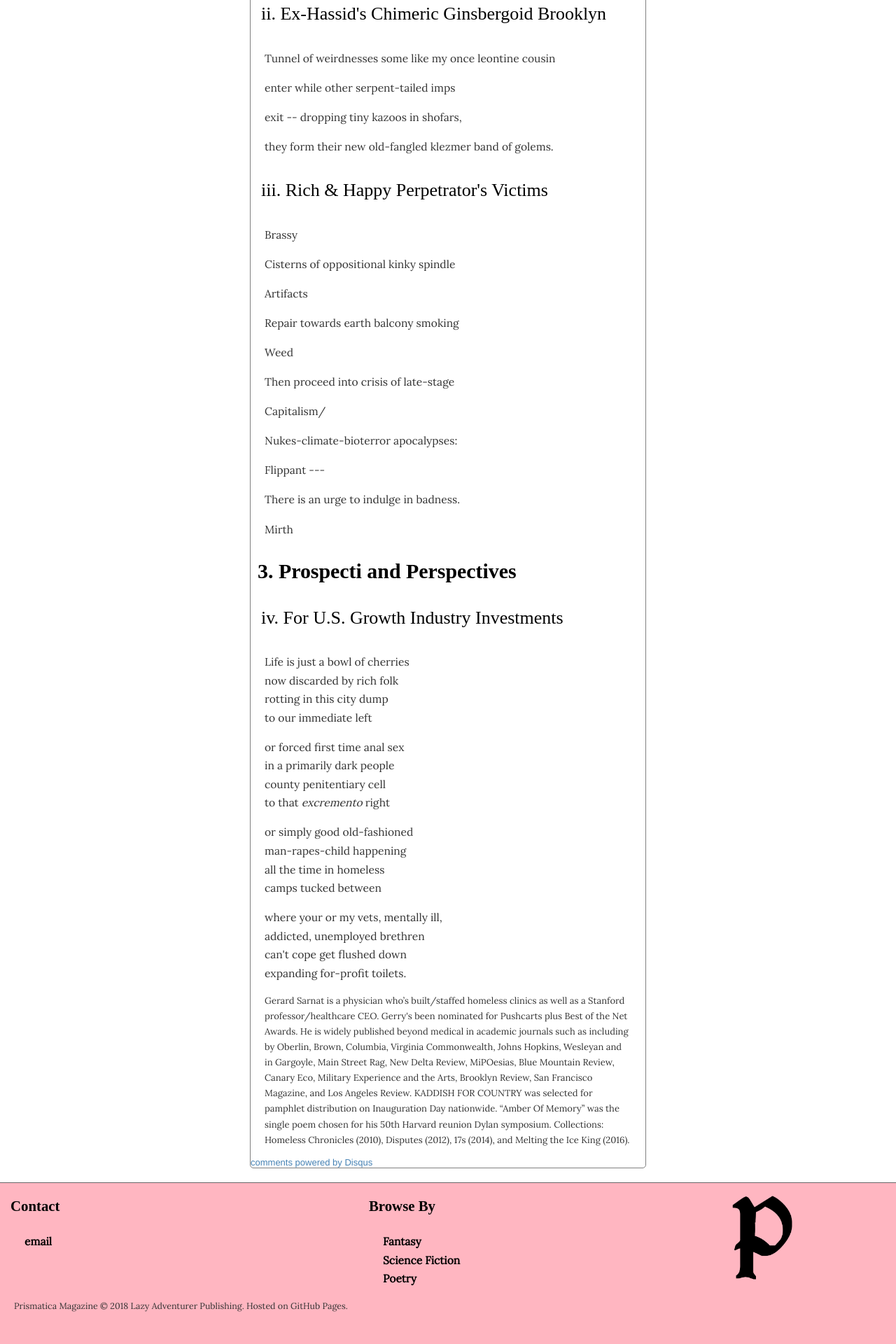
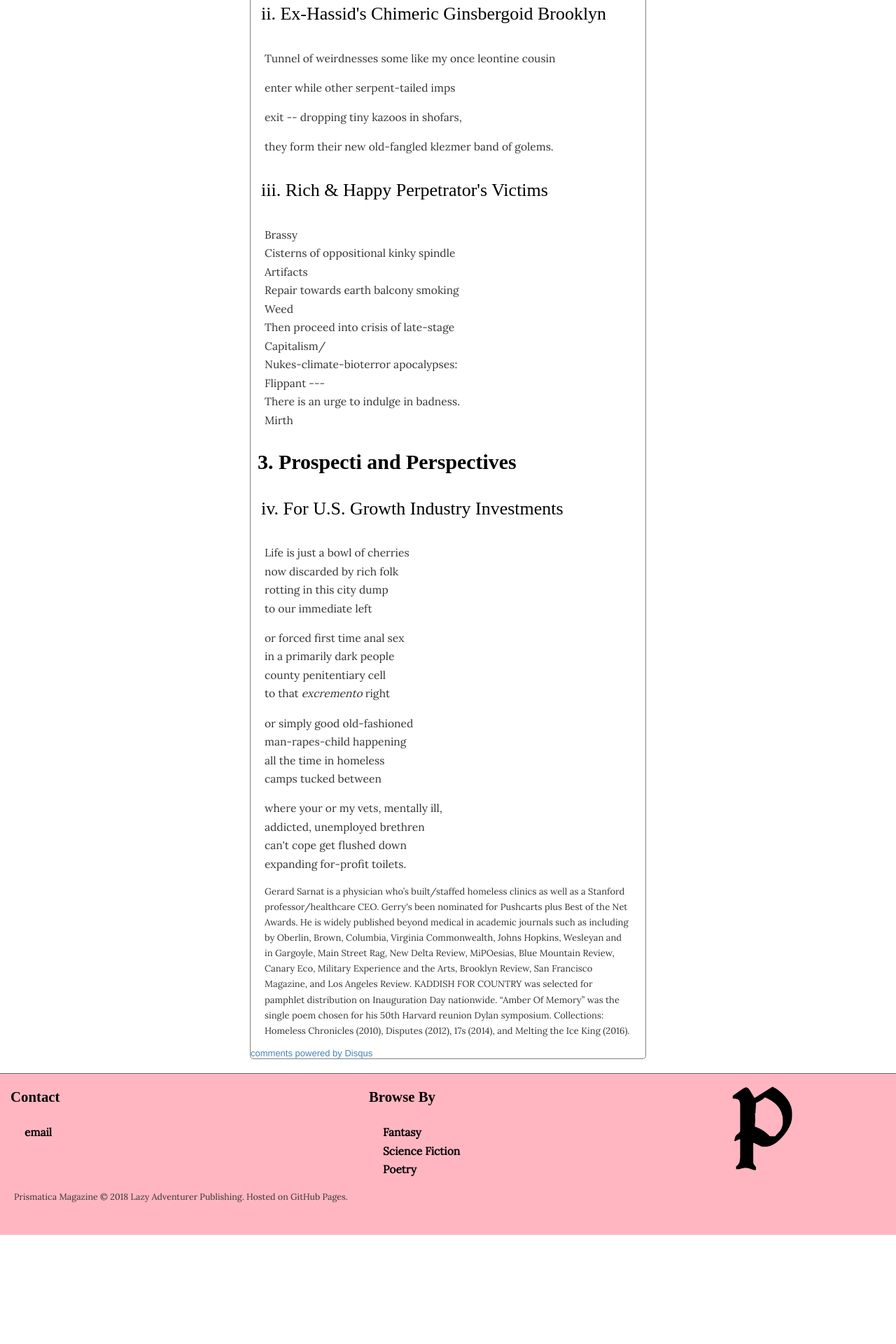
Before and after one commit to lazyadventurerpublishing/prismatica, a Jekyll site: the page built from transquerulous.html, in a window 1280 px wide. Shown: the part 1669-3589 px from the top of the page at 70% size. Built offline with Jekyll 4.4.1, drawn with Linux system fonts in a browser that asks for light colours; some web fonts are replaced; comment, search, counter and statistics services are not loaded; after the commit the page ends 3433 px from its top, so only the background shows below that.

```diff
--- a/transquerulous.html
+++ b/transquerulous.html
@@ -36,7 +36,7 @@ date: 2018-11-11
 
 <h3>2. Ginsbergian Successor Poems</h3>
 <h4>i. Terrorists Are Our Time's Graffiti Artists.</h4>
-<p>Eyeball plucked out with a spoon, score a smiley on her torturer's mask.</p>
+<p>Eyeball plucked out with a spoon, score a smiley on her torturer's mask.
 <p>For the aloof wife of a rebel leader, cracking up is a godsend.</p>
 <p>Just fanatics and the hum of the frig which contains half-drunk sodas,</p>
 <p>kaleidoscope on the fritz -- would give hubby up for a smoke, or two</p>
@@ -50,17 +50,17 @@ date: 2018-11-11
 <p>they form their new old-fangled klezmer band of golems.</p>
 
 <h4>iii. Rich & Happy Perpetrator's Victims</h4>
-<p>Brassy</p>
-<p>Cisterns of oppositional kinky spindle</p>
-<p>Artifacts</p>
-<p>Repair towards earth balcony smoking</p>
-<p>Weed</p>
-<p>Then proceed into crisis of late-stage</p>
-<p>Capitalism/</p>
-<p>Nukes-climate-bioterror apocalypses:</p>
-<p>Flippant ---</p>
-<p>There is an urge to indulge in badness.</p>
-<p>Mirth</p>
+<p>Brassy
+</br>Cisterns of oppositional kinky spindle
+</br>Artifacts
+</br>Repair towards earth balcony smoking
+</br>Weed
+</br>Then proceed into crisis of late-stage
+</br>Capitalism/
+</br>Nukes-climate-bioterror apocalypses:
+</br>Flippant ---
+</br>There is an urge to indulge in badness.
+</br>Mirth</p>
 
 <h3>3. Prospecti and Perspectives</h3>
 <h4>iv. For U.S. Growth Industry Investments</h4>
```
